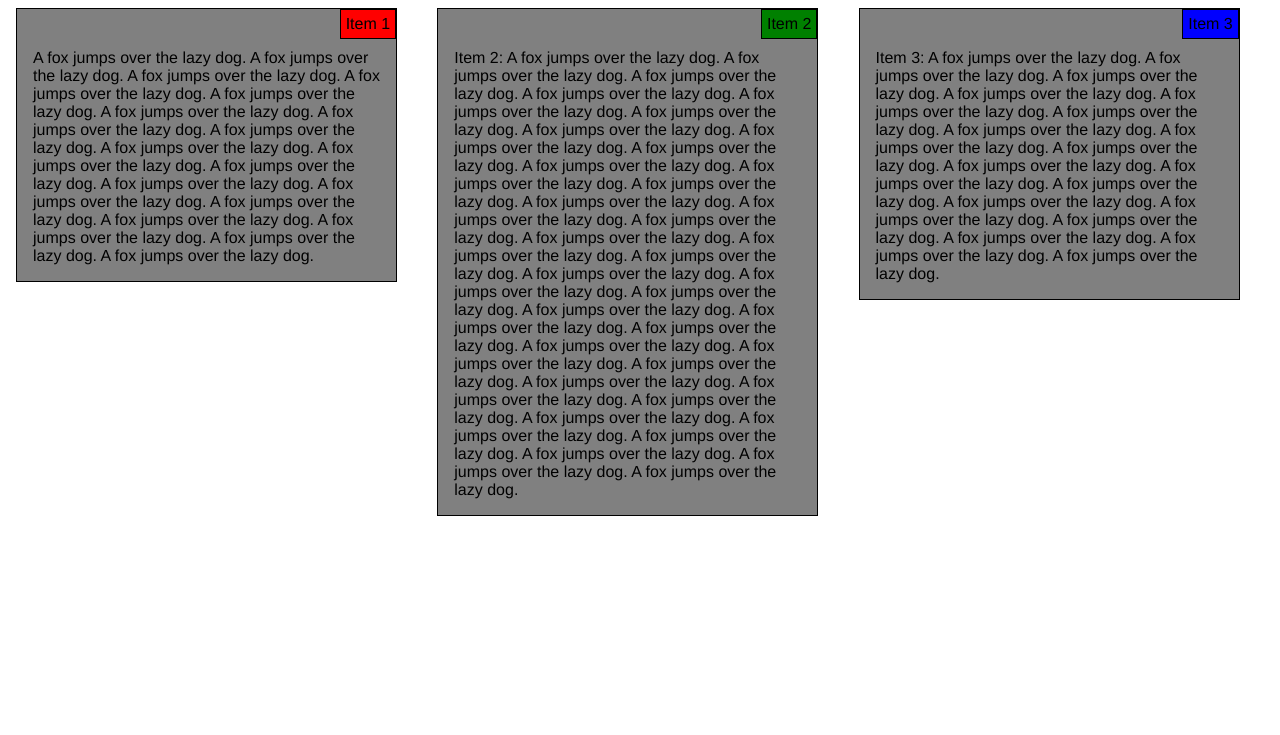
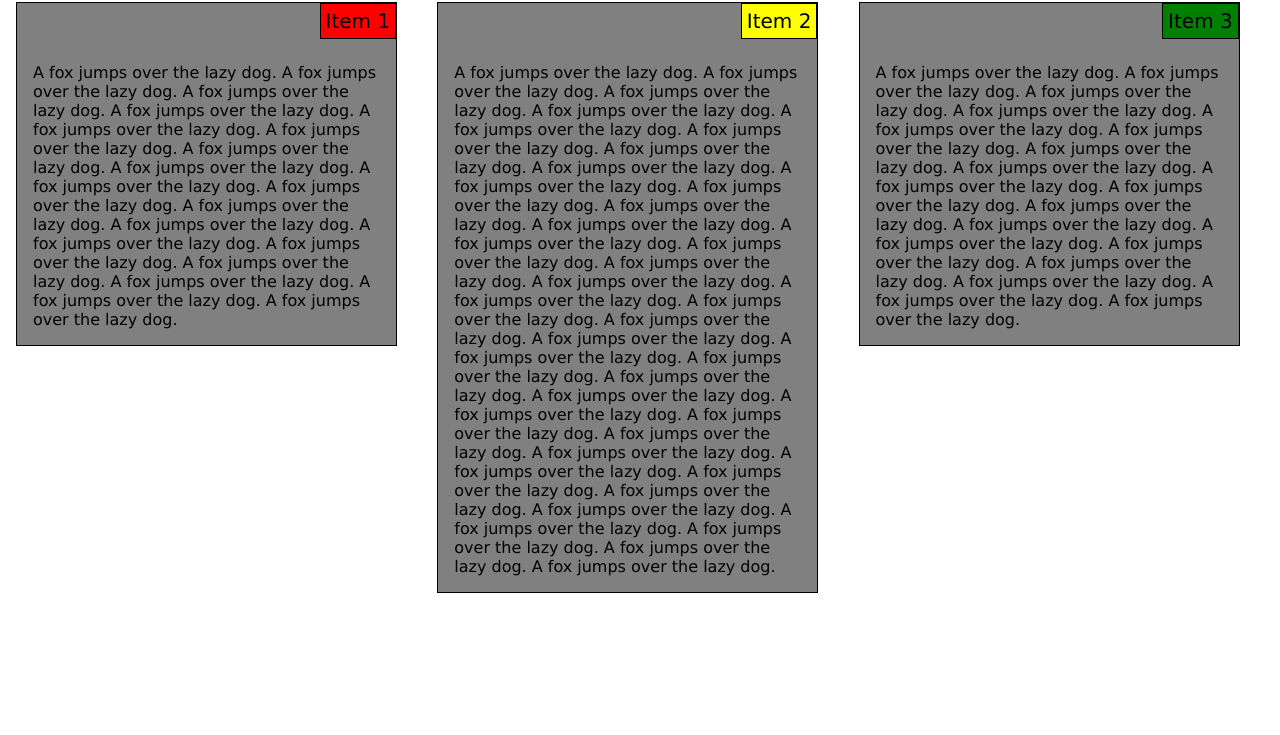
Before and after one commit to WenhaoZhang/CourseraWeb, a plain HTML site: page mod2_solution/index.html in a window 1280 px wide. Shown: the part 65-800 px from the top of the page. Drawn offline with Linux system fonts and the light colour scheme.

Commit message:
Finer tuned the solution for module 2.

```diff
--- a/mod2_solution/css/styles.css
+++ b/mod2_solution/css/styles.css
@@ -3,13 +3,41 @@
 * {
   box-sizing: border-box;
 }
+
+body
+{
+  font-family: verdana,arial,helvetica,sans-serif;
+}
+
 h1 {
   margin-bottom: 15px;
+  text-align: center;
+  font-size: 175%;
 }
 
 p {
   margin: 16px;
-  margin-top: 40px;
+  margin-top: 60px;
+}
+
+.container {
+  background-color: gray;
+  border: 1px solid black;
+  width: 90%;
+  margin-left: 8px;
+  margin-right: 8px;
+  margin-bottom: 16px;
+}
+
+.sec-tag {
+  border: 1px solid black;
+  text-align: center;
+  float: right;
+  clear: both;
+  margin: 0;
+  margin-bottom: 8px;
+  padding: 5px;
+  font-size: 125%;
 }
 
 /* Simple Responsive Framework. */
@@ -46,45 +74,4 @@ p {
   }
 }
 
-.container {
-  background-color: gray;
-  border: 1px solid black;
-  width: 90%;
-  font-family: Helvetica;
-  margin-left: 8px;
-  margin-right: 8px;
-  margin-bottom: 16px;
-}
-
-#sec-tag-1 {
-  background-color: red;
-  border: 1px solid black;
-  text-align: center;
-  float: right;
-  clear: both;
-  margin: 0;
-  margin-bottom: 8px;
-  padding: 5px;
-}
-#sec-tag-2 {
-  background-color: green;
-  border: 1px solid black;
-  text-align: center;
-  float: right;
-  clear: both;
-  margin: 0;
-  margin-bottom: 8px;
-  padding: 5px;
-}
-#sec-tag-3 {
-  background-color: blue;
-  border: 1px solid black;
-  text-align: center;
-  float: right;
-  clear: both;
-  margin: 0;
-  margin-bottom: 8px;
-  padding: 5px;
-}
-
 </style>
--- a/mod2_solution/index.html
+++ b/mod2_solution/index.html
@@ -7,25 +7,25 @@
 </head>
 <body>
 
-<h1>This is my solution for Module 2</h1>
+<h1>This is my menu</h1>
 
 <div class="row">
   <section class="col-lg-4 col-md-6 col-sm-12">
   	<div class="container">
-  		<p id="sec-tag-1"> Item 1 </p>
+  		<p class="sec-tag" style="background-color:red"> Item 1 </p>
   		<p>A fox jumps over the lazy dog. A fox jumps over the lazy dog. A fox jumps over the lazy dog. A fox jumps over the lazy dog. A fox jumps over the lazy dog. A fox jumps over the lazy dog. A fox jumps over the lazy dog. A fox jumps over the lazy dog. A fox jumps over the lazy dog. A fox jumps over the lazy dog. A fox jumps over the lazy dog. A fox jumps over the lazy dog. A fox jumps over the lazy dog. A fox jumps over the lazy dog. A fox jumps over the lazy dog. A fox jumps over the lazy dog. A fox jumps over the lazy dog. A fox jumps over the lazy dog.</p>
   	</div>
   </section>
   <section class="col-lg-4 col-md-6 col-sm-12">
   	<div class="container">
-  		<p id="sec-tag-2"> Item 2 </p>
-  		<p>Item 2: A fox jumps over the lazy dog. A fox jumps over the lazy dog. A fox jumps over the lazy dog. A fox jumps over the lazy dog. A fox jumps over the lazy dog. A fox jumps over the lazy dog. A fox jumps over the lazy dog. A fox jumps over the lazy dog. A fox jumps over the lazy dog. A fox jumps over the lazy dog. A fox jumps over the lazy dog. A fox jumps over the lazy dog. A fox jumps over the lazy dog. A fox jumps over the lazy dog. A fox jumps over the lazy dog. A fox jumps over the lazy dog. A fox jumps over the lazy dog. A fox jumps over the lazy dog. A fox jumps over the lazy dog. A fox jumps over the lazy dog. A fox jumps over the lazy dog. A fox jumps over the lazy dog. A fox jumps over the lazy dog. A fox jumps over the lazy dog. A fox jumps over the lazy dog. A fox jumps over the lazy dog. A fox jumps over the lazy dog. A fox jumps over the lazy dog. A fox jumps over the lazy dog. A fox jumps over the lazy dog. A fox jumps over the lazy dog. A fox jumps over the lazy dog. A fox jumps over the lazy dog. A fox jumps over the lazy dog. A fox jumps over the lazy dog. A fox jumps over the lazy dog.</p>
+  		<p class="sec-tag" style="background-color:yellow"> Item 2 </p>
+  		<p>A fox jumps over the lazy dog. A fox jumps over the lazy dog. A fox jumps over the lazy dog. A fox jumps over the lazy dog. A fox jumps over the lazy dog. A fox jumps over the lazy dog. A fox jumps over the lazy dog. A fox jumps over the lazy dog. A fox jumps over the lazy dog. A fox jumps over the lazy dog. A fox jumps over the lazy dog. A fox jumps over the lazy dog. A fox jumps over the lazy dog. A fox jumps over the lazy dog. A fox jumps over the lazy dog. A fox jumps over the lazy dog. A fox jumps over the lazy dog. A fox jumps over the lazy dog. A fox jumps over the lazy dog. A fox jumps over the lazy dog. A fox jumps over the lazy dog. A fox jumps over the lazy dog. A fox jumps over the lazy dog. A fox jumps over the lazy dog. A fox jumps over the lazy dog. A fox jumps over the lazy dog. A fox jumps over the lazy dog. A fox jumps over the lazy dog. A fox jumps over the lazy dog. A fox jumps over the lazy dog. A fox jumps over the lazy dog. A fox jumps over the lazy dog. A fox jumps over the lazy dog. A fox jumps over the lazy dog. A fox jumps over the lazy dog. A fox jumps over the lazy dog.</p>
   	</div>
   </section>
   <section class="col-lg-4 col-md-12 col-sm-12">
   	<div class="container">
-  		<p id="sec-tag-3"> Item 3 </p>
-  		<p>Item 3: A fox jumps over the lazy dog. A fox jumps over the lazy dog. A fox jumps over the lazy dog. A fox jumps over the lazy dog. A fox jumps over the lazy dog. A fox jumps over the lazy dog. A fox jumps over the lazy dog. A fox jumps over the lazy dog. A fox jumps over the lazy dog. A fox jumps over the lazy dog. A fox jumps over the lazy dog. A fox jumps over the lazy dog. A fox jumps over the lazy dog. A fox jumps over the lazy dog. A fox jumps over the lazy dog. A fox jumps over the lazy dog. A fox jumps over the lazy dog. A fox jumps over the lazy dog.</p>
+  		<p class="sec-tag" style="background-color:green"> Item 3 </p>
+  		<p>A fox jumps over the lazy dog. A fox jumps over the lazy dog. A fox jumps over the lazy dog. A fox jumps over the lazy dog. A fox jumps over the lazy dog. A fox jumps over the lazy dog. A fox jumps over the lazy dog. A fox jumps over the lazy dog. A fox jumps over the lazy dog. A fox jumps over the lazy dog. A fox jumps over the lazy dog. A fox jumps over the lazy dog. A fox jumps over the lazy dog. A fox jumps over the lazy dog. A fox jumps over the lazy dog. A fox jumps over the lazy dog. A fox jumps over the lazy dog. A fox jumps over the lazy dog.</p>
   	</div>
   </section>
 </div>
```
